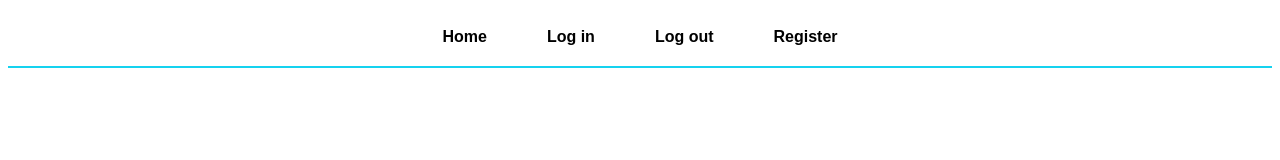
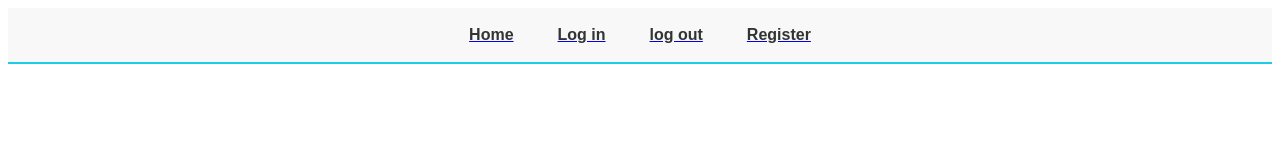
Before and after one commit to Houysang/i3_typing_master, a plain HTML site: page index.html in a window 1280 px wide. Drawn offline with Linux system fonts and the light colour scheme.

Commit message:
nnew-task

```diff
--- a/index.css
+++ b/index.css
@@ -1,26 +1,30 @@
+/* Reset default list styles and padding */
 nav ul {
     list-style: none;
     display: flex;
     justify-content: center;
+    padding: 0;
+    margin: 0;
+    display: flex;
     gap: 20px;
+    /* space between items */
+    background-color: #f8f8f8;
+    border-bottom: 2px solid #1ecbe9;
+    /* pink underline */
     padding: 10px 20px;
-    margin: 0;
-
-    background-color: white;
-    border-bottom: 2px solid #15d2ef;
 }
 
 nav ul li {
-    font-family: Arial, Helvetica, sans-serif;
+    font-family: Arial, sans-serif;
     font-weight: 600;
-    color: black;
+    color: #333;
     cursor: pointer;
-    padding: 10px 20px;
+    padding: 8px 12px;
     border-radius: 4px;
-    transition: background-color 0.3s ease;
+    transition: background-color 0.3s, color 0.3s;
 }
 
 nav ul li:hover {
-    background-color: #15d2ef;
+    background-color: #1ecbe9;
     color: white;
 }
--- a/index.html
+++ b/index.html
@@ -3,18 +3,17 @@
 <head>
     <meta charset="UTF-8">
     <meta name="viewport" content="width=device-width, initial-scale=1.0">
-    <title>Typing Master</title>
+    <title>index</title>
     <link rel="stylesheet" href="index.css">
 </head>
 <body>
-
     <div class="container">
         <nav>
             <ul>
-                <li>Home</li>
-                <li>Log in</li>
-                <li>Log out</li>
-                <li>Register</li>
+                <a href="index.html"><li>Home</li></a>
+                <a href="login.html"><li>Log in</li></a>
+                <a href="logout.html"><li>log out</li></a>
+                <a href="register.html"><li>Register</li></a>
             </ul>
         </nav>
     </div>
```
